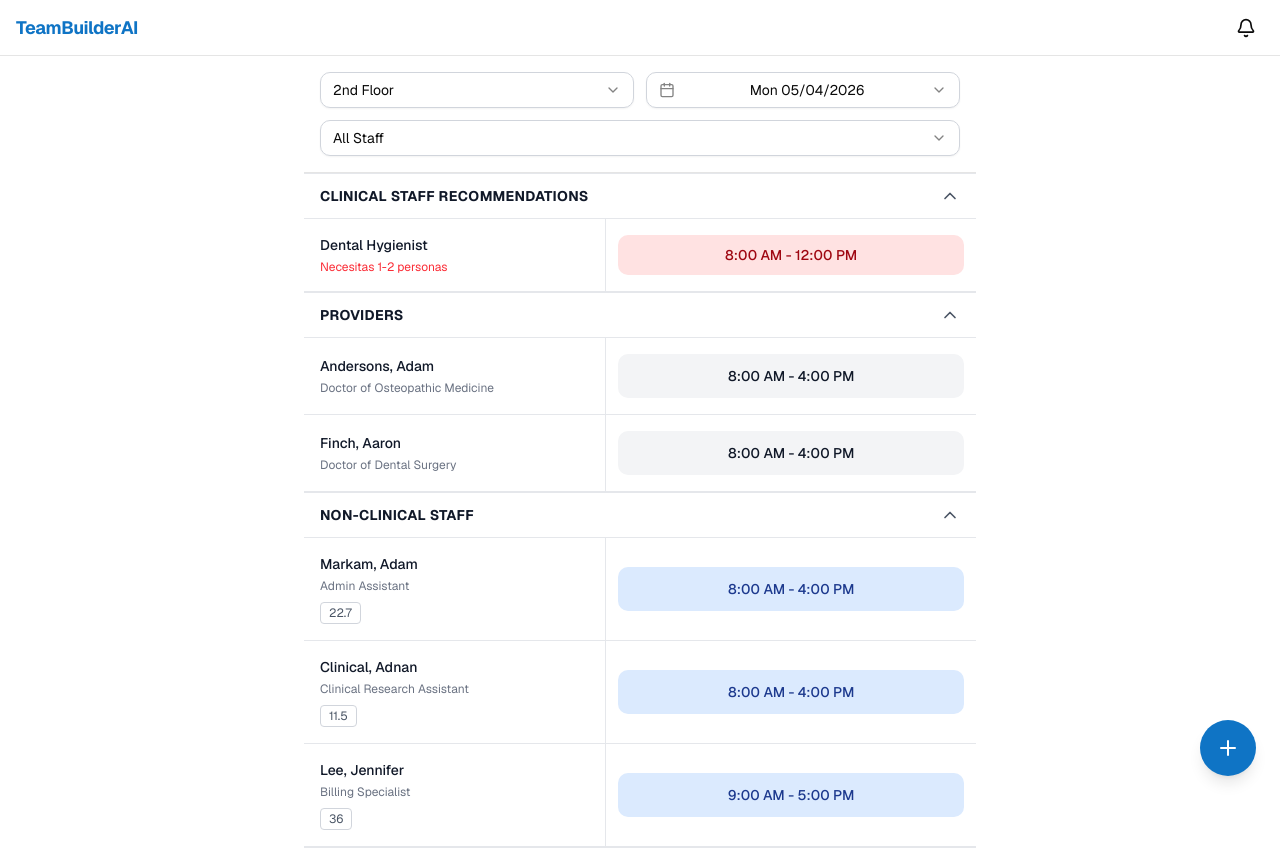
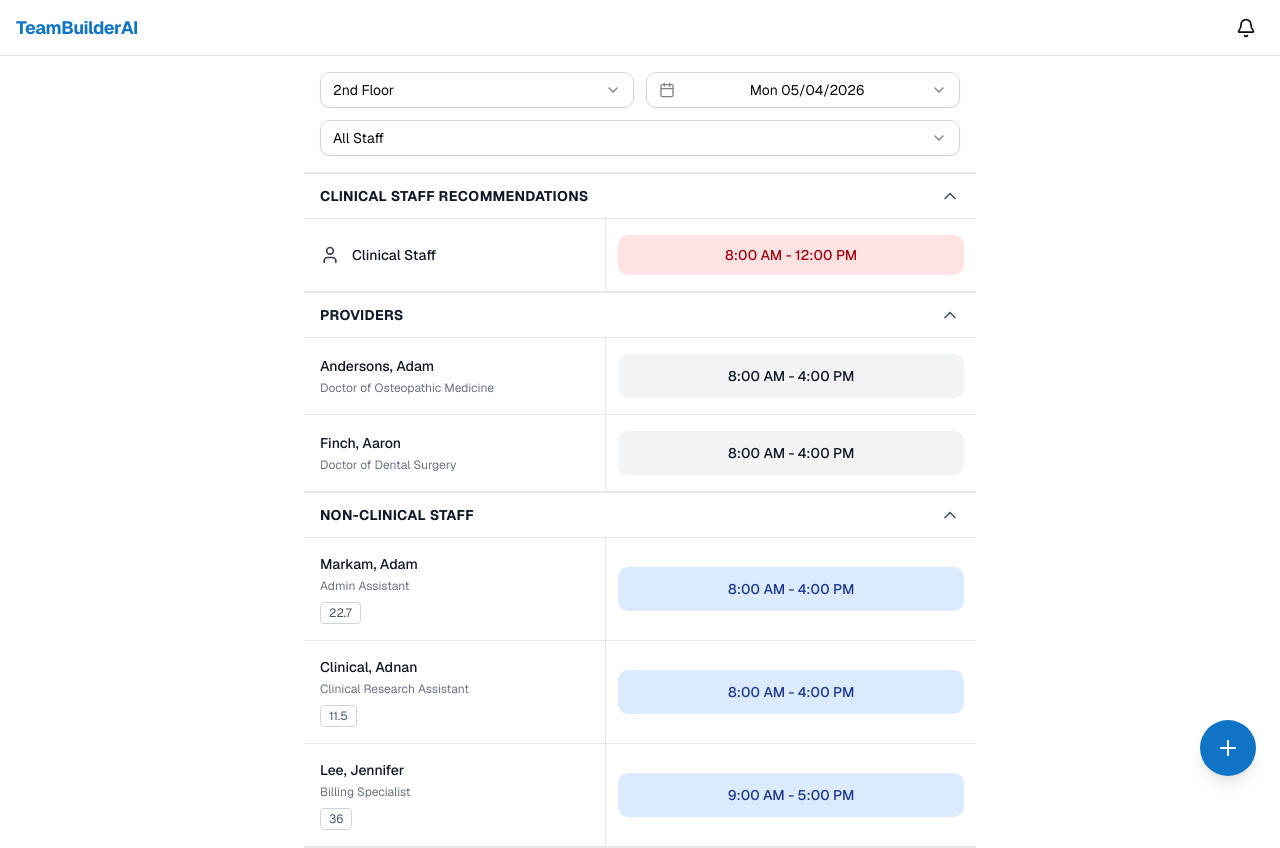
Before and after one commit to Killen7/scheduling-app-prototype, a Next.js app: page / in a window 1280 px wide. Shown: the top 848 px of the page. Built offline with nearby package versions, Linux system fonts and the light colour scheme.

Commit message:
feat: streamline recommendation component layout\n\nShow "Clinical Staff" icon and text in left column, keep right column with schedule pills.

```diff
--- a/components/recommendations-group.tsx
+++ b/components/recommendations-group.tsx
@@ -1,6 +1,6 @@
 'use client'
 
-import { ChevronDown, ChevronUp } from 'lucide-react'
+import { ChevronDown, ChevronUp, User } from 'lucide-react'
 import { useState } from 'react'
 import { Collapsible, CollapsibleContent, CollapsibleTrigger } from '@/components/ui/collapsible'
 import type { Recommendation } from '@/lib/storage'
@@ -32,12 +32,12 @@ export function RecommendationsGroup({ recommendations }: RecommendationsGroupPr
 
       <CollapsibleContent>
         <div className="divide-y divide-gray-200">
-          {recommendations.map((rec) => (
-            <div key={rec.id} className="flex items-stretch border-b border-gray-200">
-              {/* Left column: role + need label */}
-              <div className="flex min-w-0 flex-1 flex-col justify-center gap-1 px-4 py-4">
-                <p className="truncate text-sm font-medium text-gray-900">{rec.role}</p>
-                <p className="truncate text-xs text-red-500">{rec.need}</p>
+          {recommendations.map((rec, idx) => (
+            <div key={rec.id || idx} className="flex items-stretch border-b border-gray-200">
+              {/* Left column: user icon + "Clinical Staff" text */}
+              <div className="flex min-w-0 flex-1 items-center gap-3 px-4 py-4">
+                <User className="h-5 w-5 shrink-0 text-gray-700" />
+                <p className="text-sm font-medium text-gray-900">Clinical Staff</p>
               </div>
 
               {/* Vertical divider */}
```
